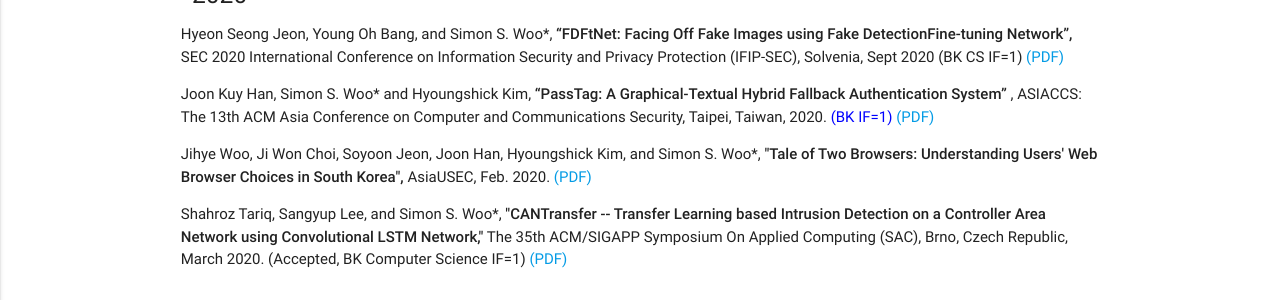
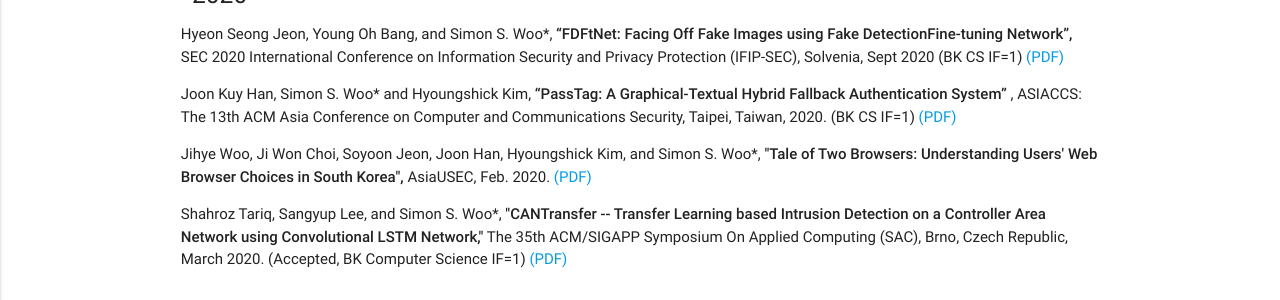
Before and after one commit to Yurim990507/DASH-Lab.github.io, a Jekyll site: the page built from example2.md, in a window 1280 px wide and 900 px high. Shown: the part 205-505 px from the top of the window. Built offline with Jekyll 4.4.1, drawn with Linux system fonts in a browser that asks for light colours.

Commit message:
Update example2.md

```diff
--- a/example2.md
+++ b/example2.md
@@ -12,7 +12,7 @@ permalink: /Publications/
 
   <p> Hyeon Seong Jeon, Young Oh Bang, and Simon S. Woo*, <strong>“FDFtNet: Facing Off Fake Images using Fake DetectionFine-tuning Network”,</strong> SEC 2020 International Conference on Information Security and Privacy Protection (IFIP-SEC), Solvenia, Sept 2020 (BK CS IF=1) <a href="../../raw/master/Publications/IFIP_SEC_2020_CR_paper_135.pdf" download> (PDF) </a> </p>
 
-<p> Joon Kuy Han, Simon S. Woo* and Hyoungshick Kim, <strong> “PassTag: A Graphical-Textual Hybrid Fallback Authentication System” </strong>, ASIACCS: The 13th ACM Asia Conference on Computer and Communications Security, Taipei, Taiwan, 2020. <font color = blue>(BK IF=1) </font><a href="../../raw/master/Publications/" download> (PDF) </a> </p>
+<p> Joon Kuy Han, Simon S. Woo* and Hyoungshick Kim, <strong> “PassTag: A Graphical-Textual Hybrid Fallback Authentication System” </strong>, ASIACCS: The 13th ACM Asia Conference on Computer and Communications Security, Taipei, Taiwan, 2020. (BK CS IF=1) <a href="../../raw/master/Publications/" download> (PDF) </a> </p>
 
  <p> Jihye Woo, Ji Won Choi, Soyoon Jeon, Joon Han, Hyoungshick Kim, and Simon S. Woo*,<strong> "Tale of Two Browsers: Understanding Users' Web Browser Choices in South Korea",</strong> AsiaUSEC, Feb. 2020. <a href="" download> (PDF) </a> </p>
  <p> Shahroz Tariq, Sangyup Lee, and Simon S. Woo*, <strong>"CANTransfer -- Transfer Learning based Intrusion Detection on a Controller Area Network using Convolutional LSTM Network,"</strong> The 35th ACM/SIGAPP Symposium On Applied Computing (SAC), Brno, Czech Republic, March 2020. (Accepted, BK Computer Science IF=1) <a href="../../raw/master/Publications/CAN_SAC_2019_FinalCameraReady(1).pdf
```
